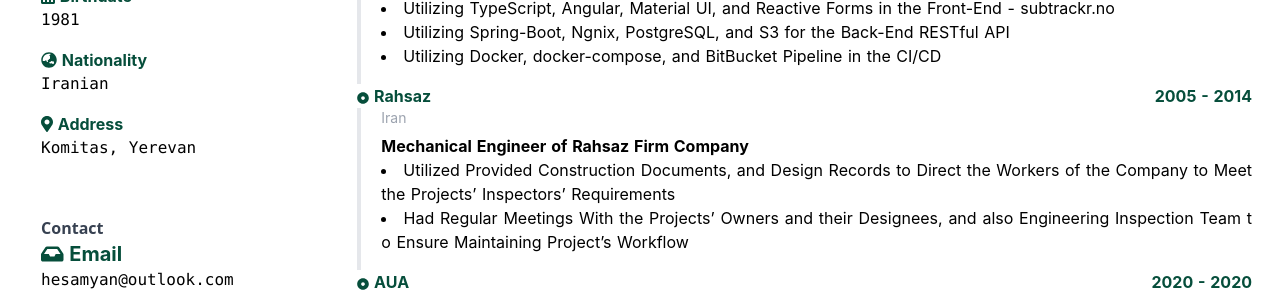
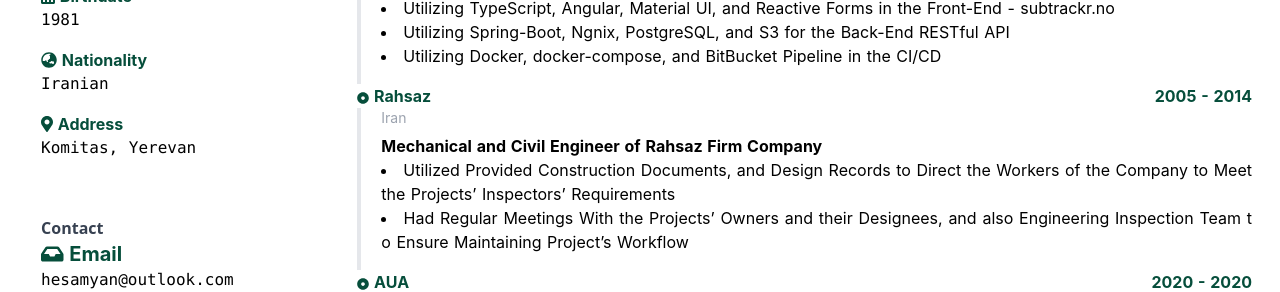
Before and after one commit to hooman734/cv-new, a Nuxt app: page / in a window 1280 px wide. Shown: the part 1140-1432 px from the top of the page. Built offline with nearby package versions, Linux system fonts and the light colour scheme.

Commit message:
Update MainPanel.vue

```diff
--- a/components/MainPanel.vue
+++ b/components/MainPanel.vue
@@ -57,7 +57,7 @@
           topic="Rahsaz"
           subTopic="Iran"
           date="2005 - 2014"
-          description1="Mechanical Engineer of Rahsaz Firm Company"
+          description1="Mechanical and Civil Engineer of Rahsaz Firm Company"
           description2=""
           :items="[
             'Utilized Provided Construction Documents, and Design Records to Direct the Workers of the Company to Meet the Projects\’ Inspectors\’ Requirements',
```
